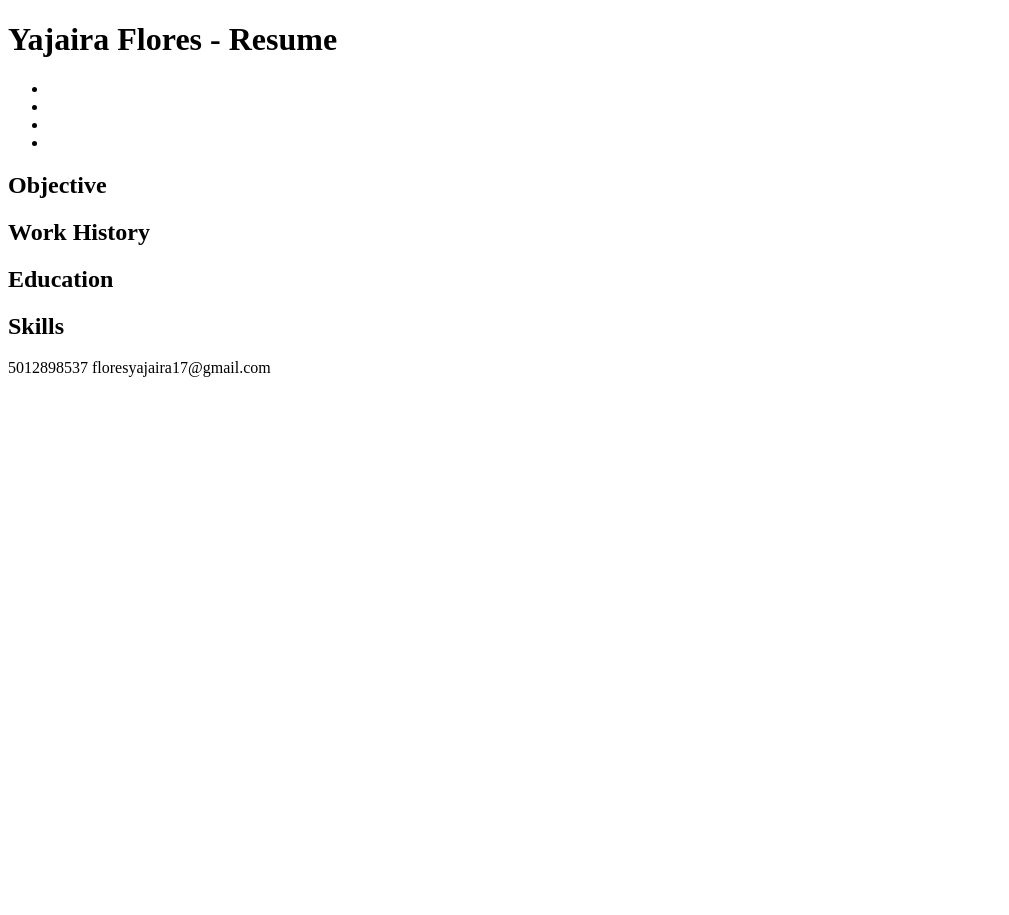
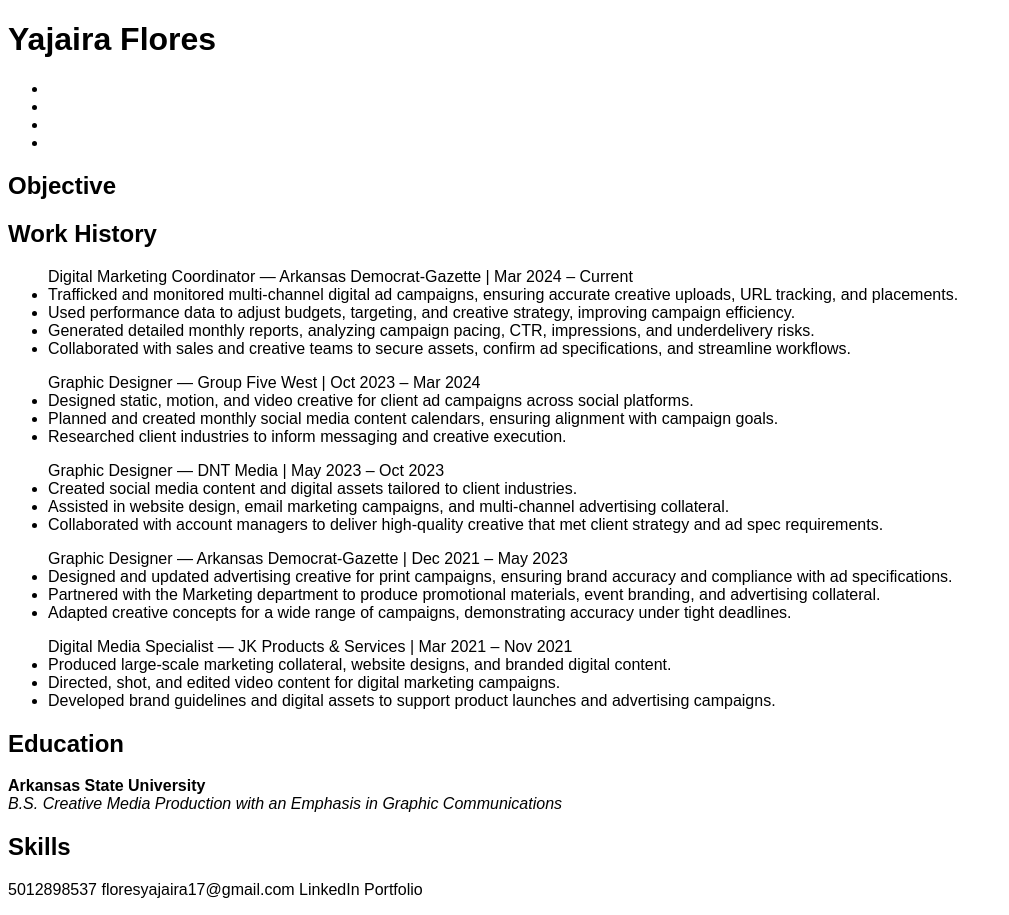
Before and after one commit to yajairuhhh/Resume, a plain HTML site: page index.html in a window 1280 px wide. Shown: the whole page, without its empty margins (0-1009 px from the left). Before the commit the page ends 800 px from the top, so only its background shows below. Drawn offline with Linux system fonts and the light colour scheme.

Commit message:
added experience and education

```diff
--- a/index.html
+++ b/index.html
@@ -4,10 +4,15 @@
     <meta charset="UTF-8">
     <meta name="viewport" content="width=device-width, initial-scale=1.0">
     <title>Resume</title>
+    <style>
+    *{
+        font-family: Arial, Helvetica, sans-serif;
+    }
+    </style>
 </head>
 <body>
     <header>
-        <h1>Yajaira Flores - Resume</h1>
+        <h1>Yajaira Flores</h1>
         <nav>
             <ul>
                 <li></li>
@@ -23,16 +28,58 @@
         </section>
         <Section>
             <h2>Work History</h2>
+            <ul>
+            Digital Marketing Coordinator — Arkansas Democrat-Gazette | Mar 2024 – Current
+            <li>Trafficked and monitored multi-channel digital ad campaigns, ensuring accurate creative uploads, URL tracking, and
+placements.</li>
+            <li>Used performance data to adjust budgets, targeting, and creative strategy, improving campaign efficiency.</li>
+            <li>Generated detailed monthly reports, analyzing campaign pacing, CTR, impressions, and underdelivery risks.</li>
+            <li>Collaborated with sales and creative teams to secure assets, confirm ad specifications, and streamline workflows.</li>
+            </ul>
+
+            <ul>
+            Graphic Designer — Group Five West | Oct 2023 – Mar 2024
+            <li>Designed static, motion, and video creative for client ad campaigns across social platforms.</li>
+            <li>Planned and created monthly social media content calendars, ensuring alignment with campaign goals.</li>
+            <li>Researched client industries to inform messaging and creative execution.</li>
+            </ul>
+
+            <ul>
+            Graphic Designer — DNT Media | May 2023 – Oct 2023
+            <li>Created social media content and digital assets tailored to client industries.</li>
+            <li>Assisted in website design, email marketing campaigns, and multi-channel advertising collateral.</li>
+            <li>Collaborated with account managers to deliver high-quality creative that met client strategy and ad spec requirements.</li>
+            </ul>
+
+            <ul>
+           Graphic Designer — Arkansas Democrat-Gazette | Dec 2021 – May 2023
+            <li>Designed and updated advertising creative for print campaigns, ensuring brand accuracy and compliance with ad
+specifications.</li>
+            <li>Partnered with the Marketing department to produce promotional materials, event branding, and advertising
+collateral.</li>
+            <li>Adapted creative concepts for a wide range of campaigns, demonstrating accuracy under tight deadlines.</li>
+            </ul>
+
+            <ul>
+            Digital Media Specialist — JK Products & Services | Mar 2021 – Nov 2021
+            <li>Produced large-scale marketing collateral, website designs, and branded digital content.</li>
+            <li>Directed, shot, and edited video content for digital marketing campaigns.</li>
+            <li>Developed brand guidelines and digital assets to support product launches and advertising campaigns.</li>
+            </ul>
+
         </Section>
         <Section>
             <h2> Education</h2>
+            <p><strong>Arkansas State University</strong>
+                <br>
+            <em>B.S. Creative Media Production with an Emphasis in Graphic Communications</em></p>
         </Section>
         <Section>
             <h2>Skills</h2>
         </Section>
     </main>
     <footer>
-        <p>5012898537 floresyajaira17@gmail.com</p>
+        <p>5012898537 floresyajaira17@gmail.com LinkedIn Portfolio</p>
     </footer>
 </body>
 </html>
```
